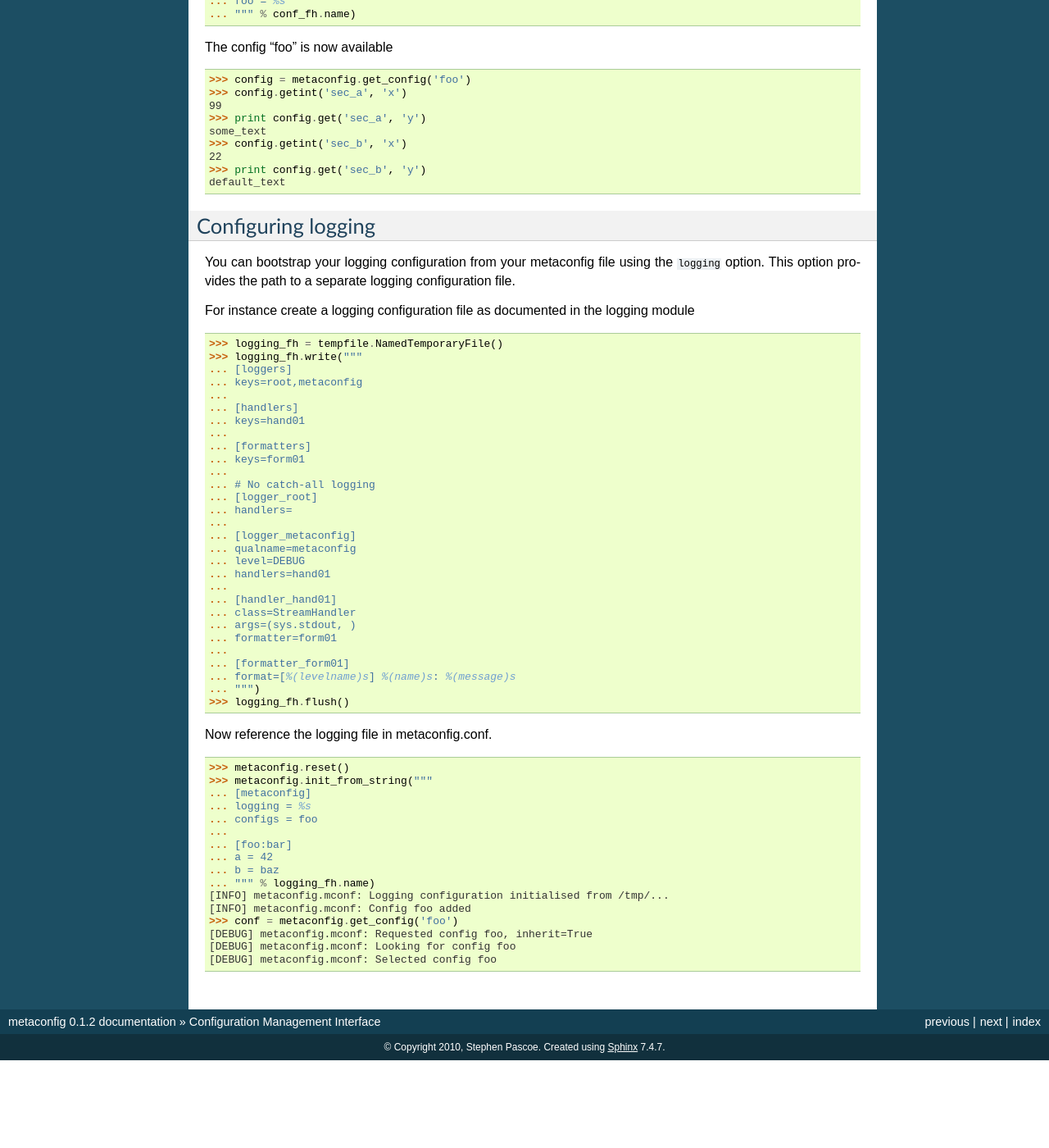
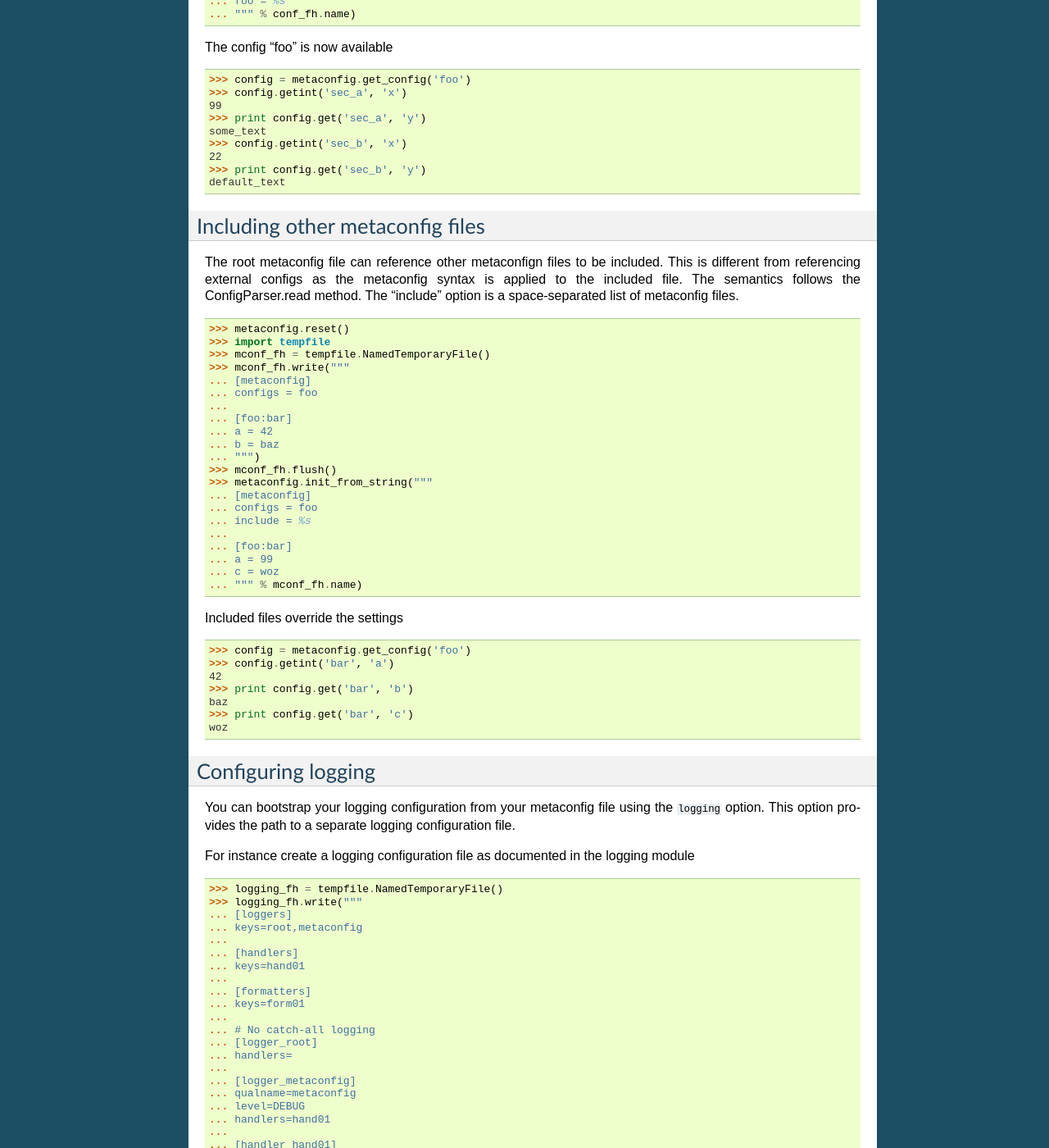
Before and after one commit to cedadev/metaconfig, a Sphinx documentation site: the page built from doc/source/user_view.rst, in a window 1280 px wide and 1400 px high, scrolled down 2212 px. Shown: the whole window at 82% size. Built offline with Sphinx 7.4.7, drawn with Linux system fonts in a browser that asks for light colours; before the commit the page ends 3505 px from its top, so only the background shows below that; some of the changed text lies outside the part shown.

Commit message:
Implemented including other metaconfig files.

```diff
--- a/doc/source/todo.rst
+++ b/doc/source/todo.rst
@@ -5,7 +5,6 @@ For 0.1.4
 ---------
 
 * Manipulation of sys.path within metaconfig.conf
-* Including other metaconfig files from ``metaconfig.conf``
 
 
 For 0.2
--- a/doc/source/user_view.rst
+++ b/doc/source/user_view.rst
@@ -151,6 +151,48 @@ The config "foo" is now available
   default_text
 
 
+Including other metaconfig files
+--------------------------------
+
+The root metaconfig file can reference other metaconfign files to be
+included.  This is different from referencing external configs as the
+metaconfig syntax is applied to the included file.  The semantics
+follows the ConfigParser.read method.  The "include" option is a
+space-separated list of metaconfig files.
+
+
+  >>> metaconfig.reset()
+  >>> import tempfile
+  >>> mconf_fh = tempfile.NamedTemporaryFile()
+  >>> mconf_fh.write("""
+  ... [metaconfig]
+  ... configs = foo
+  ...
+  ... [foo:bar]
+  ... a = 42
+  ... b = baz
+  ... """)
+  >>> mconf_fh.flush()
+  >>> metaconfig.init_from_string("""
+  ... [metaconfig]
+  ... configs = foo
+  ... include = %s
+  ...
+  ... [foo:bar]
+  ... a = 99
+  ... c = woz
+  ... """ % mconf_fh.name)
+
+Included files override the settings
+
+  >>> config = metaconfig.get_config('foo')
+  >>> config.getint('bar', 'a')
+  42
+  >>> print config.get('bar', 'b')
+  baz
+  >>> print config.get('bar', 'c')
+  woz
+
 Configuring logging
 -------------------
 
```
Also changed, not shown: 1 other file.
